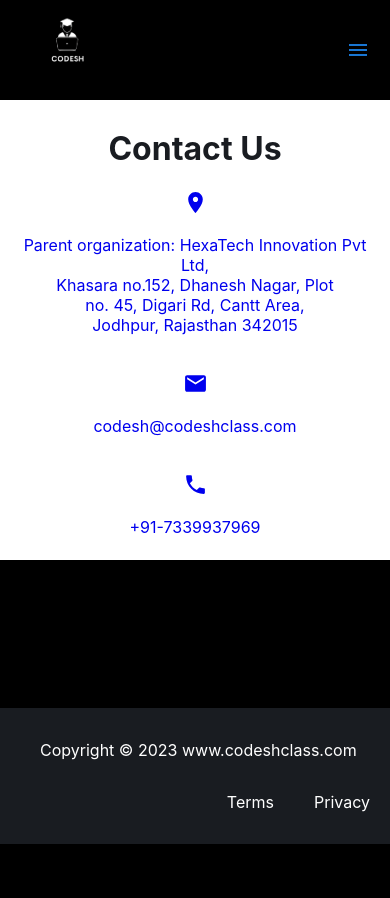
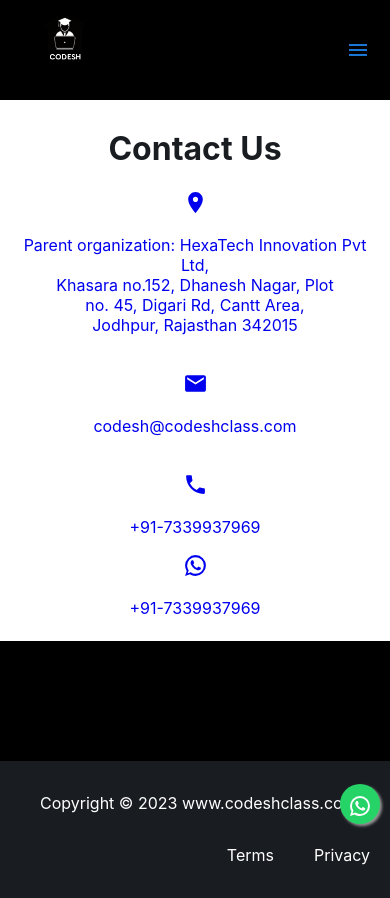
Before and after one commit to Ramnitesh/codeshclass.github.io, a React (Create React App) app: page /contact in a window 390 px wide. Before the commit the page ends 844 px from the top, so only its background shows below. Built offline with nearby package versions, Linux system fonts and the light colour scheme.

Commit message:
chat icon added

```diff
--- a/public/index.html
+++ b/public/index.html
@@ -14,6 +14,7 @@
       user's mobile device or desktop. See https://developers.google.com/web/fundamentals/web-app-manifest/
     -->
     <link rel="manifest" href="%PUBLIC_URL%/manifest.json" />
+
     <!--
       Notice the use of %PUBLIC_URL% in the tags above.
       It will be replaced with the URL of the `public` folder during the build.
--- a/src/pages/Contact.js
+++ b/src/pages/Contact.js
@@ -1,6 +1,7 @@
 import PlaceIcon from "@mui/icons-material/Place";
 import EmailIcon from "@mui/icons-material/Email";
 import PhoneIcon from "@mui/icons-material/Phone";
+import WhatsAppIcon from "@mui/icons-material/WhatsApp";
 
 const Contact = () => {
   return (
@@ -28,8 +29,13 @@
             <PhoneIcon style={{ fontSize: 25, paddingInline: 10 }} />
             <p>+91-7339937969</p>
           </a>
+          <a href="whatsapp://send?abid=07339937969&text=I'd like to chat with you">
+            <WhatsAppIcon style={{ fontSize: 25, paddingInline: 10 }} />
+            <p>+91-7339937969</p>
+          </a>
         </div>
       </div>
+      <div class="clear"></div>
     </>
   );
 };
--- a/src/pages/Layout.css
+++ b/src/pages/Layout.css
@@ -61,19 +61,18 @@
 }
 .clear {
   clear: both;
-  height: 100px;
+  height: 120px;
 }
 footer {
   background-color: #191c21;
   padding-top: 0.008%;
   padding-bottom: 0.008%;
-
-  position: fixed;
   left: 0;
   bottom: 0;
   width: 100%;
   color: white;
   text-align: center;
+  position: relative;
 }
 
 footer ul {
@@ -82,3 +81,37 @@
   background: #191c21;
   overflow: hidden;
 }
+
+.whatsapp_float {
+  position: fixed;
+  width: 60px;
+  height: 60px;
+  bottom: 40px;
+  right: 40px;
+  background-color: #25d366;
+  color: #fff;
+  border-radius: 50px;
+  text-align: center;
+  font-size: 30px;
+  box-shadow: 2px 2px 3px #999;
+  z-index: 100;
+}
+
+.whatsapp-icon {
+  margin-top: 16px;
+}
+
+/* for mobile */
+@media screen and (max-width: 767px) {
+  .whatsapp-icon {
+    margin-top: 10px;
+  }
+
+  .whatsapp_float {
+    width: 40px;
+    height: 40px;
+    bottom: 20px;
+    right: 10px;
+    font-size: 22px;
+  }
+}
--- a/src/pages/Layout.js
+++ b/src/pages/Layout.js
@@ -5,6 +5,8 @@
 import { useState } from "react";
 import { Button } from "@mui/material";
 import CloseIcon from "@mui/icons-material/Close";
+import WhatsAppIcon from "@mui/icons-material/WhatsApp";
+
 const Layout = () => {
   const [isVisibileMenuIcon, setVisibileMenuIcon] = useState(true);
 
@@ -64,7 +66,21 @@
       </nav>
 
       <Outlet />
-      <div class="clear"></div>
+      {/* <div class="clear"></div> */}
+      {/* <div className="whatsapp-icon">
+        <WhatsAppIcon
+          style={{ fontSize: 25, paddingInline: 10, color: "green" }}
+        />
+      </div> */}
+      <a
+        href="https://wa.me/07014187078"
+        class="whatsapp_float"
+        target="_blank"
+        rel="noopener noreferrer"
+      >
+        {/* <i class="fa fa-whatsapp whatsapp-icon"></i> */}
+        <WhatsAppIcon className="fa fa-whatsapp whatsapp-icon" />
+      </a>
       <footer>
         <ul>
           <li id="logo_li">
--- a/src/pages/PrivacyAndTerms.css
+++ b/src/pages/PrivacyAndTerms.css
@@ -1,8 +1,9 @@
-.section-pt{
+.section-pt {
   padding: 5%;
   background-color: whitesmoke;
+  color: black;
 }
-.content-pt{
+.content-pt {
   text-align: left;
   padding: 1% 5%;
   background-color: white;
```
Also changed, not shown: src/assets/images/codesh_logo.png, 1 other file (tests, documents, lock files or other folders). Lines whose indentation alone changed are shown as unchanged.
